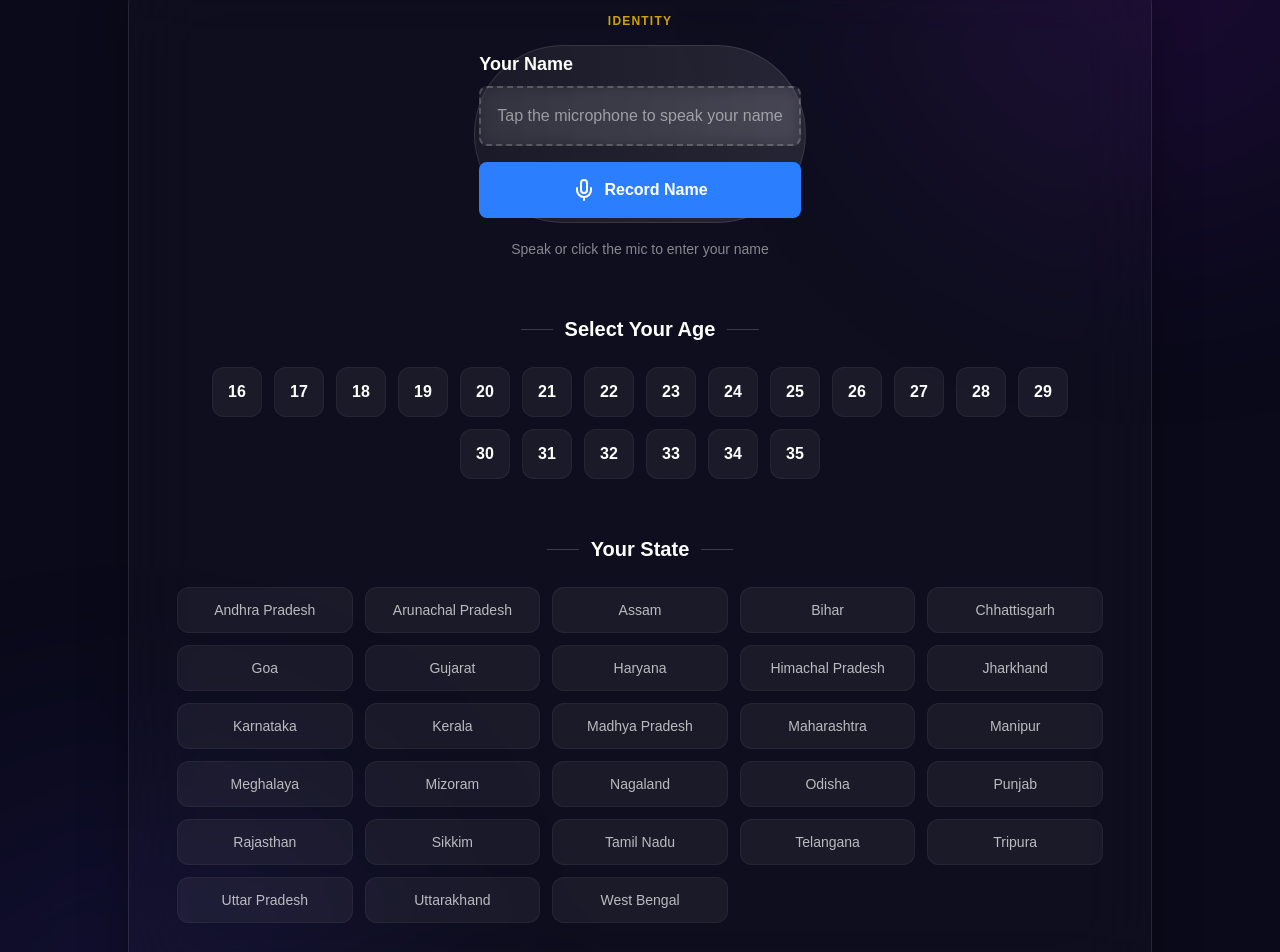
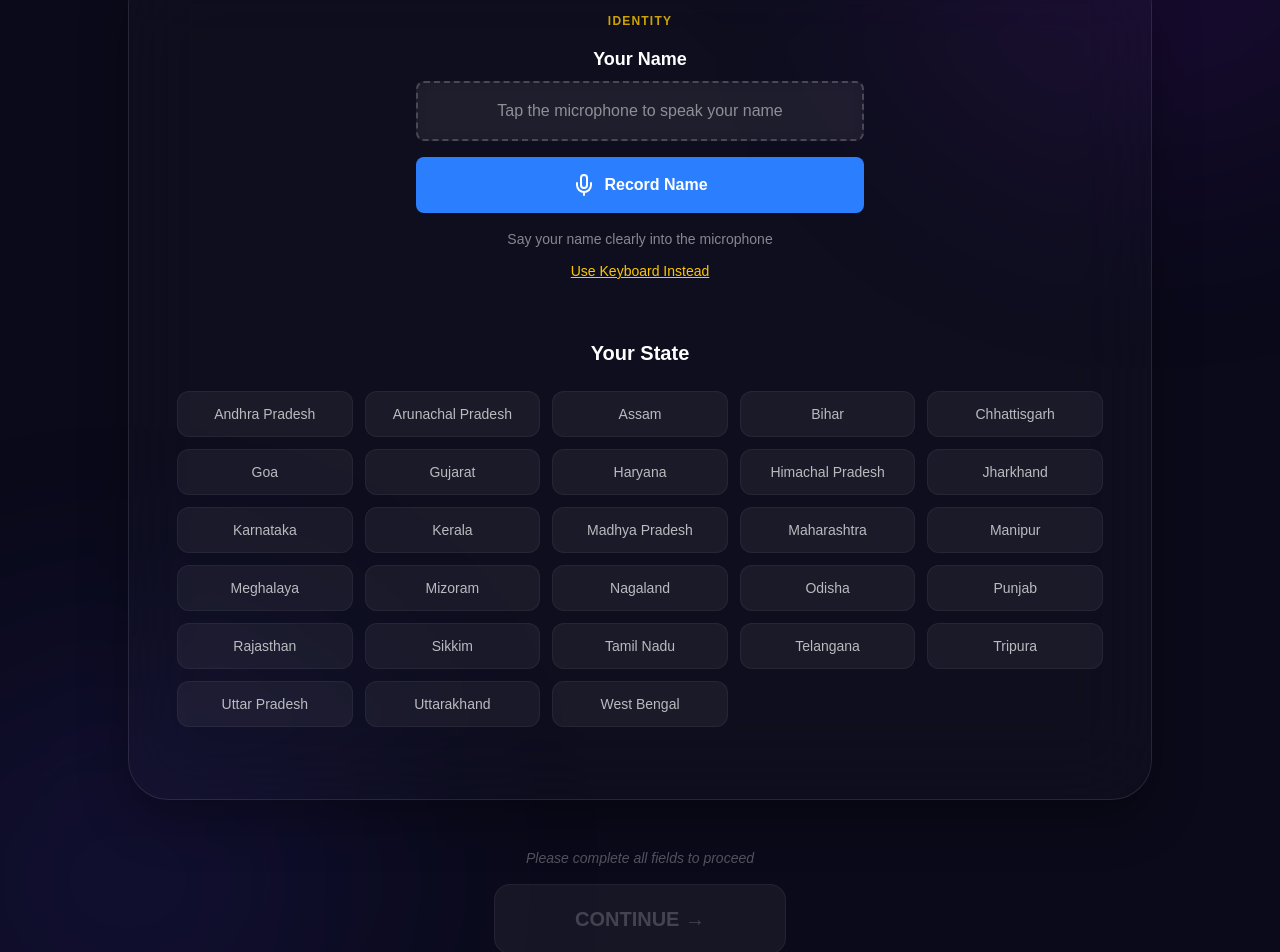
Before and after one commit to dariogeorge21/chase-christ, a Next.js app: page /input in a window 1280 px wide. Shown: the part 208-1160 px from the top of the page. Built offline with nearby package versions, Linux system fonts and the light colour scheme.

Commit message:
Update player name input: add keyboard option and remove age

```diff
--- a/app/input/page.tsx
+++ b/app/input/page.tsx
@@ -4,7 +4,7 @@ import { useState } from "react";
 import { motion, AnimatePresence } from "framer-motion";
 import { useRouter } from "next/navigation";
 import { useAppStore } from "@/lib/store";
-import { INDIAN_STATES, AGE_RANGE } from "@/lib/types";
+import { INDIAN_STATES } from "@/lib/types";
 import VoiceInput from "@/components/VoiceInput";
 
 export default function InputPage() {
@@ -12,14 +12,14 @@ export default function InputPage() {
   const setPlayerData = useAppStore((state) => state.setPlayerData);
 
   const [name, setName] = useState("");
-  const [age, setAge] = useState<number | null>(null);
   const [location, setLocation] = useState("");
+  const [useKeyboard, setUseKeyboard] = useState(false);
 
-  const isValid = name.trim() !== "" && age !== null && location !== "";
+  const isValid = name.trim() !== "" && location !== "";
 
   const handleContinue = () => {
     if (isValid) {
-      setPlayerData({ name, age: age!, location });
+      setPlayerData({ name, location });
       router.push("/prepare");
     }
   };
@@ -28,19 +28,18 @@ export default function InputPage() {
     hidden: { opacity: 0 },
     show: {
       opacity: 1,
-      transition: { staggerChildren: 0.15 }
-    }
+      transition: { staggerChildren: 0.15 },
+    },
   };
 
   const itemVariants = {
     hidden: { y: 20, opacity: 0 },
-    show: { y: 0, opacity: 1 }
+    show: { y: 0, opacity: 1 },
   };
 
   return (
     <div className="relative min-h-screen w-full overflow-x-hidden bg-[#0a0a1a] flex flex-col items-center py-12 px-4">
-
-      {/* --- BACKGROUND DECOR (Consistent with Landing) --- */}
+      {/* Background */}
       <div className="absolute inset-0 z-0">
         <div className="absolute top-[-10%] right-[-10%] w-[40%] h-[40%] rounded-full bg-purple-600/10 blur-[120px]" />
         <div className="absolute bottom-[-10%] left-[-10%] w-[40%] h-[40%] rounded-full bg-indigo-600/10 blur-[120px]" />
@@ -52,59 +51,71 @@ export default function InputPage() {
         animate="show"
         className="relative z-10 w-full max-w-5xl"
       >
-        {/* Header Section */}
+        {/* Header */}
         <motion.div variants={itemVariants} className="text-center mb-12">
-          <h1 className="text-4xl md:text-5xl font-black text-white tracking-tight mb-2">
+          <h1 className="text-4xl md:text-5xl font-black text-white mb-2">
             Player Profile
           </h1>
-          <p className="text-white/40 uppercase tracking-[0.2em] text-sm">Step 1: Identification</p>
+          <p className="text-white/40 uppercase tracking-[0.2em] text-sm">
+            Step 1: Identification
+          </p>
         </motion.div>
 
-        {/* Main Glass Form Container */}
+        {/* Main Card */}
         <div className="bg-white/[0.02] border border-white/10 backdrop-blur-2xl rounded-[2.5rem] p-6 md:p-12 shadow-[0_20px_50px_rgba(0,0,0,0.3)]">
+          {/* NAME INPUT */}
+          <motion.section variants={itemVariants} className="mb-14">
+            <div className="flex flex-col items-center text-center">
+              <span className="text-yellow-400/80 text-xs font-bold uppercase tracking-widest mb-4">
+                Identity
+              </span>
 
-          {/* 1. Voice Input Section */}
-          <motion.section variants={itemVariants} className="mb-14">
-            <div className="flex flex-col items-center">
-              <span className="text-yellow-400/80 text-xs font-bold uppercase tracking-widest mb-4">Identity</span>
-              <div className="p-1 rounded-full bg-gradient-to-r from-white/5 to-white/10 border border-white/10">
-                <VoiceInput onNameCapture={setName} currentName={name} />
+              <div className="w-full max-w-md">
+                {!useKeyboard ? (
+                  <>
+                    <VoiceInput
+                      onNameCapture={setName}
+                      currentName={name}
+                    />
+                    <p className="mt-4 text-white/50 text-sm">
+                      Say your name clearly into the microphone
+                    </p>
+
+                    <button
+                      onClick={() => setUseKeyboard(true)}
+                      className="mt-3 text-sm underline text-yellow-400 hover:text-yellow-300"
+                    >
+                      Use Keyboard Instead
+                    </button>
+                  </>
+                ) : (
+                  <>
+                    <input
+                      type="text"
+                      value={name}
+                      onChange={(e) => setName(e.target.value)}
+                      placeholder="Your name will appear here"
+                      className="w-full px-5 py-4 rounded-xl bg-white/10 border border-white/20 text-white placeholder-white/40 focus:outline-none focus:border-yellow-400"
+                    />
+
+                    <button
+                      onClick={() => setUseKeyboard(false)}
+                      className="mt-3 text-sm underline text-yellow-400 hover:text-yellow-300"
+                    >
+                      Use Microphone Instead
+                    </button>
+                  </>
+                )}
               </div>
-              <p className="mt-4 text-white/50 text-sm">Speak or click the mic to enter your name</p>
             </div>
           </motion.section>
 
-          {/* 2. Age Selection */}
-          <motion.section variants={itemVariants} className="mb-14">
-            <h2 className="text-xl font-semibold text-white mb-6 flex items-center justify-center gap-3">
-              <span className="h-px w-8 bg-white/20" />
-              Select Your Age
-              <span className="h-px w-8 bg-white/20" />
+          {/* STATE SELECTION */}
+          <motion.section variants={itemVariants} className="mb-6">
+            <h2 className="text-xl font-semibold text-white mb-6 text-center">
+              Your State
             </h2>
-            <div className="flex flex-wrap justify-center gap-3 max-w-4xl mx-auto">
-              {AGE_RANGE.map((ageValue) => (
-                <button
-                  key={ageValue}
-                  onClick={() => setAge(ageValue)}
-                  className={`relative min-w-[50px] h-[50px] rounded-xl font-bold transition-all duration-300 overflow-hidden border ${
-                    age === ageValue
-                      ? "bg-yellow-400 text-gray-950 border-yellow-300 shadow-[0_0_20px_rgba(234,179,8,0.4)] scale-110"
-                      : "bg-white/5 text-white border-white/5 hover:border-white/20 hover:bg-white/10"
-                  }`}
-                >
-                  {ageValue}
-                </button>
-              ))}
-            </div>
-          </motion.section>
 
-          {/* 3. Location Selection */}
-          <motion.section variants={itemVariants} className="mb-6">
-            <h2 className="text-xl font-semibold text-white mb-6 flex items-center justify-center gap-3">
-              <span className="h-px w-8 bg-white/20" />
-              Your State
-              <span className="h-px w-8 bg-white/20" />
-            </h2>
             <div className="grid grid-cols-2 sm:grid-cols-3 md:grid-cols-4 lg:grid-cols-5 gap-3">
               {INDIAN_STATES.map((state) => (
                 <button
@@ -123,12 +134,9 @@ export default function InputPage() {
           </motion.section>
         </div>
 
-        {/* Continue Button Area */}
-        <motion.div
-          variants={itemVariants}
-          className="flex flex-col items-center mt-12"
-        >
-          <AnimatePresence mode="wait">
+        {/* CONTINUE BUTTON */}
+        <motion.div variants={itemVariants} className="flex flex-col items-center mt-12">
+          <AnimatePresence>
             {!isValid && (
               <motion.p
                 initial={{ opacity: 0 }}
@@ -144,39 +152,16 @@ export default function InputPage() {
           <button
             onClick={handleContinue}
             disabled={!isValid}
-            className={`group relative px-20 py-5 rounded-2xl text-xl font-black transition-all duration-500 overflow-hidden ${
+            className={`px-20 py-5 rounded-2xl text-xl font-black transition-all duration-500 ${
               isValid
-                ? "bg-gradient-to-r from-emerald-400 via-green-500 to-emerald-600 text-gray-950 shadow-[0_10px_40px_rgba(16,185,129,0.3)] cursor-pointer"
+                ? "bg-gradient-to-r from-emerald-400 via-green-500 to-emerald-600 text-gray-950 shadow-[0_10px_40px_rgba(16,185,129,0.3)]"
                 : "bg-white/5 text-white/20 border border-white/5 cursor-not-allowed"
             }`}
           >
-            {/* Shimmer for active button */}
-            {isValid && (
-              <div className="absolute inset-0 w-full h-full bg-gradient-to-r from-transparent via-white/40 to-transparent -translate-x-full group-hover:animate-[shimmer_1.5s_infinite]" />
-            )}
-            <span className="relative z-10 flex items-center gap-2">
-              CONTINUE {isValid && <motion.span animate={{ x: [0, 5, 0] }} transition={{ repeat: Infinity }}>→</motion.span>}
-            </span>
+            CONTINUE →
           </button>
         </motion.div>
       </motion.div>
-
-      <style jsx global>{`
-        @keyframes shimmer {
-          100% { transform: translateX(100%); }
-        }
-        /* Custom scrollbar for better aesthetics if needed */
-        ::-webkit-scrollbar {
-          width: 8px;
-        }
-        ::-webkit-scrollbar-track {
-          background: rgba(255, 255, 255, 0.05);
-        }
-        ::-webkit-scrollbar-thumb {
-          background: rgba(255, 255, 255, 0.1);
-          border-radius: 10px;
-        }
-      `}</style>
     </div>
   );
 }
```
